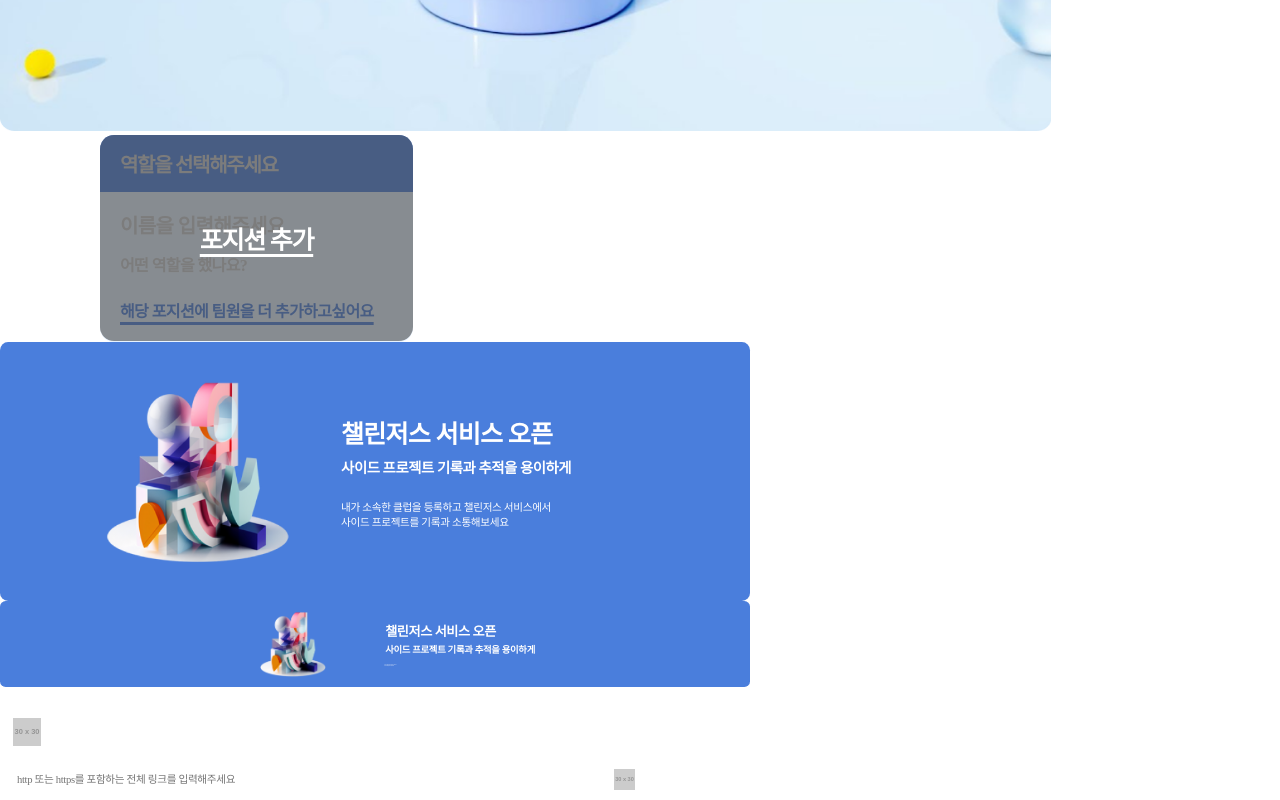
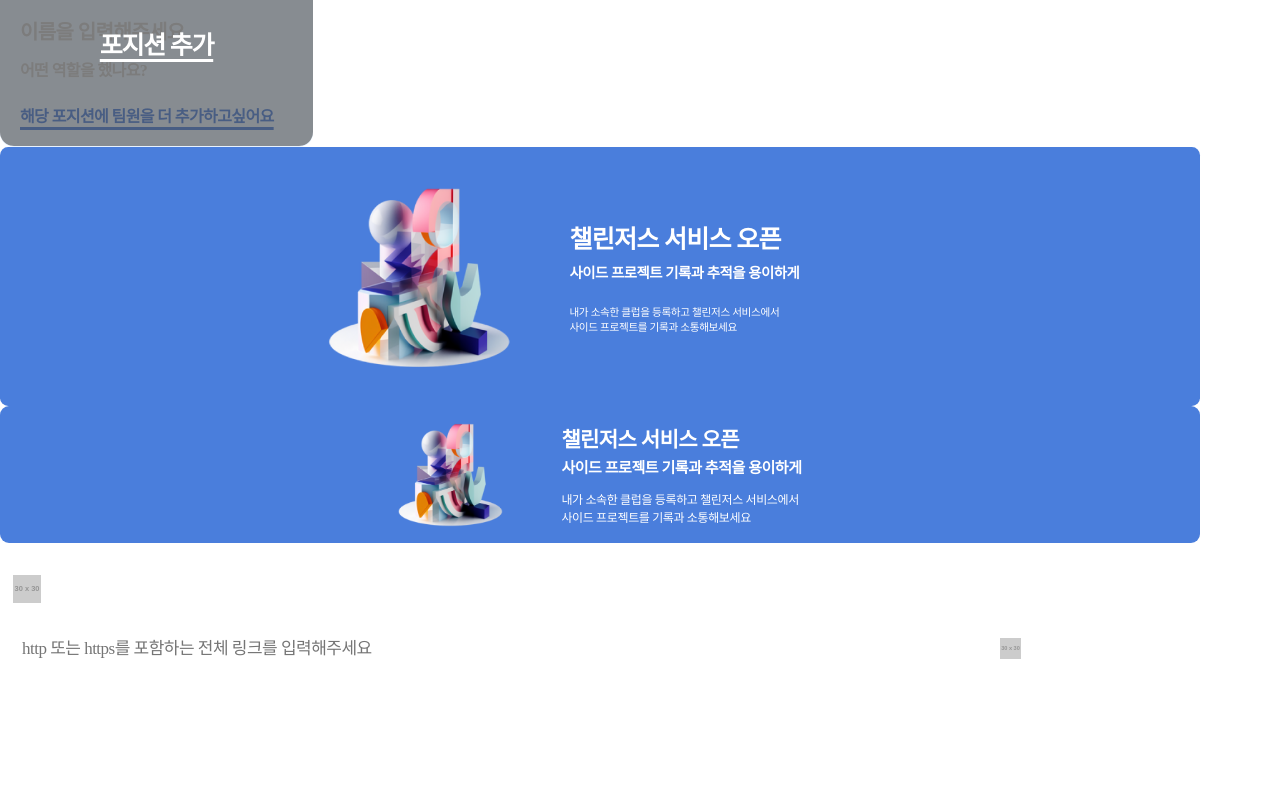
Before and after one commit to chalIengers/challengers-front, a React (Create React App) app: page / in a window 1280 px wide. Shown: the part 618-1418 px from the top of the page. After the commit the page ends 1300 px from the top, so only its background shows below. Built offline with nearby package versions, Linux system fonts and the light colour scheme; a web font is replaced by a local one.

Commit message:
Style - margin , rem 단위, Inner Props 수정(#1)

```diff
--- a/src/component/emotion/component.tsx
+++ b/src/component/emotion/component.tsx
@@ -1,5 +1,5 @@
 /** @jsxImportSource @emotion/react */
-import { css } from '@emotion/react';
+import { SerializedStyles, css } from '@emotion/react';
 import styled from '@emotion/styled';
 import React, { ReactNode, useEffect, useState, useRef } from 'react';
 import { Link } from 'react-router-dom';
@@ -234,9 +234,9 @@ const Tag = ({ children, width, height }: TagType) => {
   return (
     <span
       css={css`
-        margin: 100px;
-        width: ${width}em;
-        height: ${height}em;
+        /* margin: 100px; */
+        width: ${width};
+        height: ${height};
         color: white;
         background-color: #4f85e8;
         border-radius: 5px;
@@ -258,8 +258,8 @@ const Tag = ({ children, width, height }: TagType) => {
 
 Tag.defaultProps = {
   children: '서비스 형태가 들어가요',
-  width: '10',
-  height: '1.7',
+  width: '10rem',
+  height: '2.9rem',
 };
 export default Tag;
 
@@ -375,6 +375,15 @@ export const Header = () => {
         `}
       `}
     >
+      <div
+        style={{
+          display: 'flex',
+          width: '1200px',
+          margin: '0 auto',
+          justifyContent: 'space-between',
+          alignItems: 'center',
+        }}
+      >
         <Link to="/">
           <img
             alt="챌린저스 로고"
@@ -384,7 +393,7 @@ export const Header = () => {
               width: 8.61em;
               transition: 0.4s all;
               font-size: 18px;
-            @media (max-width: 388px) {
+              /* @media (max-width: 388px) {
               font-size: 11px;
             }
             @media (min-width: 388px) and (max-width: 481px) {
@@ -398,16 +407,17 @@ export const Header = () => {
             }
             @media all and (min-width: 1200px) and (max-width: 2000px) {
               font-size: 18px;
-            }
+            } */
             `}
           ></img>
         </Link>
         <NavList>
           <NavItem to="/">챌린저스란?</NavItem>
           <NavItem to="/">클럽 등록</NavItem>
-        <NavItem to="/">프로젝트</NavItem>
+          <NavItem to="/project">프로젝트</NavItem>
           <NavItem to="/">회원가입</NavItem>
         </NavList>
+      </div>
     </Nav>
   );
 };
@@ -459,7 +469,6 @@ const Box = styled.div`
   width: 313px;
   height: auto;
   border-radius: 14px;
-  margin-left: 100px;
 `;
 const ModalBox = styled.div`
   position: absolute;
@@ -618,20 +627,24 @@ export const TeamInfoBox = () => {
 
 type InnerProps = {
   children: ReactNode;
+  style?: SerializedStyles;
 };
+
 /**
  * 1200px의 Inner 컴포넌트, 가운데 정렬 처리 됨.
  * @param children 컴포넌트 안에 넣을 자식 요소
  */
-export const Inner = ({ children }: InnerProps) => (
+export const Inner = ({ children, style }: InnerProps) => (
   <div
     css={css`
-      width: 1200px;
+      width: 120rem;
       margin: 0 auto;
-      margin-top: 50px;
+      margin-top: 5rem;
       display: flex;
       flex-direction: column;
       align-items: center;
+      gap: 3.6rem;
+      ${style}
     `}
   >
     {children}
@@ -651,18 +664,18 @@ type ButtonBoxProps = {
 export const ButtonBox = ({ text, type }: ButtonBoxProps) => {
   const styles = {
     large: css`
-      width: 1198px;
-      height: 99px;
-      border-radius: 12px;
-      font-size: 25px;
-      letter-spacing: -0.75px;
+      width: 119.8rem;
+      height: 9.9rem;
+      border-radius: 1.2rem;
+      font-size: 2.5rem;
+      letter-spacing: -0.075rem;
     `,
     small: css`
-      width: 198px;
-      height: 53px;
-      border-radius: 7px;
-      font-size: 17px;
-      letter-spacing: -0.51px;
+      width: 1.98rem;
+      height: 5.3rem;
+      border-radius: 0.7rem;
+      font-size: 1.7rem;
+      letter-spacing: -0.051rem;
     `,
   };
 
@@ -672,7 +685,6 @@ export const ButtonBox = ({ text, type }: ButtonBoxProps) => {
       css={css`
         ${styles[type]}
         background: #4a7edc;
-        color: #fff;
         font-weight: 700;
 
         &:active {
@@ -722,33 +734,33 @@ export const Banner = ({ type }: BannerProps) => {
     },
     small: {
       frame: css`
-        height: 8.5625rem;
-        border-radius: 0.5625rem;
+        height: 13.7rem;
+        border-radius: 0.9rem;
       `,
       image: css`
-        width: 6.5625rem;
-        height: 6.5625rem;
-        margin-left: 26rem;
+        width: 10.5rem;
+        height: 10.5rem;
+        /* margin-left: 26rem; */
       `,
       textBox: css`
-        margin-right: 21.5rem;
-        text-align: left;
+        /* margin-right: 21.5rem;
+        text-align: left; */
       `,
       title: css`
-        font-size: 1.3125rem;
-        padding-bottom: 0.19rem;
-        letter-spacing: -0.03938rem;
+        font-size: 2.1rem;
+        padding-bottom: 0.3rem;
+        letter-spacing: -0.063rem;
       `,
       middleTitle: css`
-        font-size: 0.9375rem;
-        letter-spacing: -0.02813rem;
-        padding-bottom: 0.81rem;
+        font-size: 1.5rem;
+        letter-spacing: -0.045rem;
+        padding-bottom: 1.3rem;
       `,
       description: css`
-        font-size: 0.1rem;
-        transform: scale(0.83);
-        letter-spacing: -0.0225rem;
-        margin-left: -1.56rem;
+        font-size: 1.2rem;
+        /* transform: scale(0.83); */
+        letter-spacing: -0.036rem;
+        /* margin-left: -1.56rem; */
       `,
     },
   };
@@ -756,11 +768,12 @@ export const Banner = ({ type }: BannerProps) => {
     <div
       css={css`
         ${styles[type].frame}
-        width: 75rem;
+        width: 120rem;
         background: #4a7edc;
         display: flex;
-        justify-content: space-between;
+        justify-content: center;
         align-items: center;
+        gap: 5.8rem;
       `}
     >
       <img
@@ -780,7 +793,6 @@ export const Banner = ({ type }: BannerProps) => {
           css={css`
             ${styles[type].title}
             font-weight: 800;
-            color: #fff;
           `}
         >
           챌린저스 서비스 오픈
@@ -789,7 +801,6 @@ export const Banner = ({ type }: BannerProps) => {
           css={css`
             ${styles[type].middleTitle}
             font-weight: 700;
-            color: #fff;
           `}
         >
           사이드 프로젝트 기록과 추적을 용이하게
@@ -798,7 +809,6 @@ export const Banner = ({ type }: BannerProps) => {
           css={css`
             ${styles[type].description}
             font-weight: 500;
-            color: #fff;
           `}
         >
           내가 소속한 클럽을 등록하고 챌린저스 서비스에서
--- a/src/component/project/emotion/component.tsx
+++ b/src/component/project/emotion/component.tsx
@@ -82,16 +82,16 @@ export const LinkInputBox = () => {
   return (
     <div
       css={css`
-        width: 65.1875rem;
-        height: 4.125rem;
-        border-radius: 0.75rem;
+        width: 104.3rem;
+        height: 6.6rem;
+        border-radius: 1.2rem;
         /* border: 1px solid black; */
         background: #fff;
         display: grid;
         grid-template-columns: 1fr auto;
         gap: 30px;
         align-items: center;
-        padding: 0 1.69rem;
+        padding: 0 2.2rem;
       `}
     >
       <input
@@ -99,10 +99,10 @@ export const LinkInputBox = () => {
         placeholder="http 또는 https를 포함하는 전체 링크를 입력해주세요"
         css={css`
           color: #000;
-          font-size: 1.0625rem;
+          font-size: 1.7rem;
           font-weight: 500;
           line-height: normal;
-          letter-spacing: -0.03188rem;
+          letter-spacing: -0.051rem;
         `}
       ></input>
       <LinkImg name="notion" type="small" />
```
Lines whose indentation alone changed are shown as unchanged.
